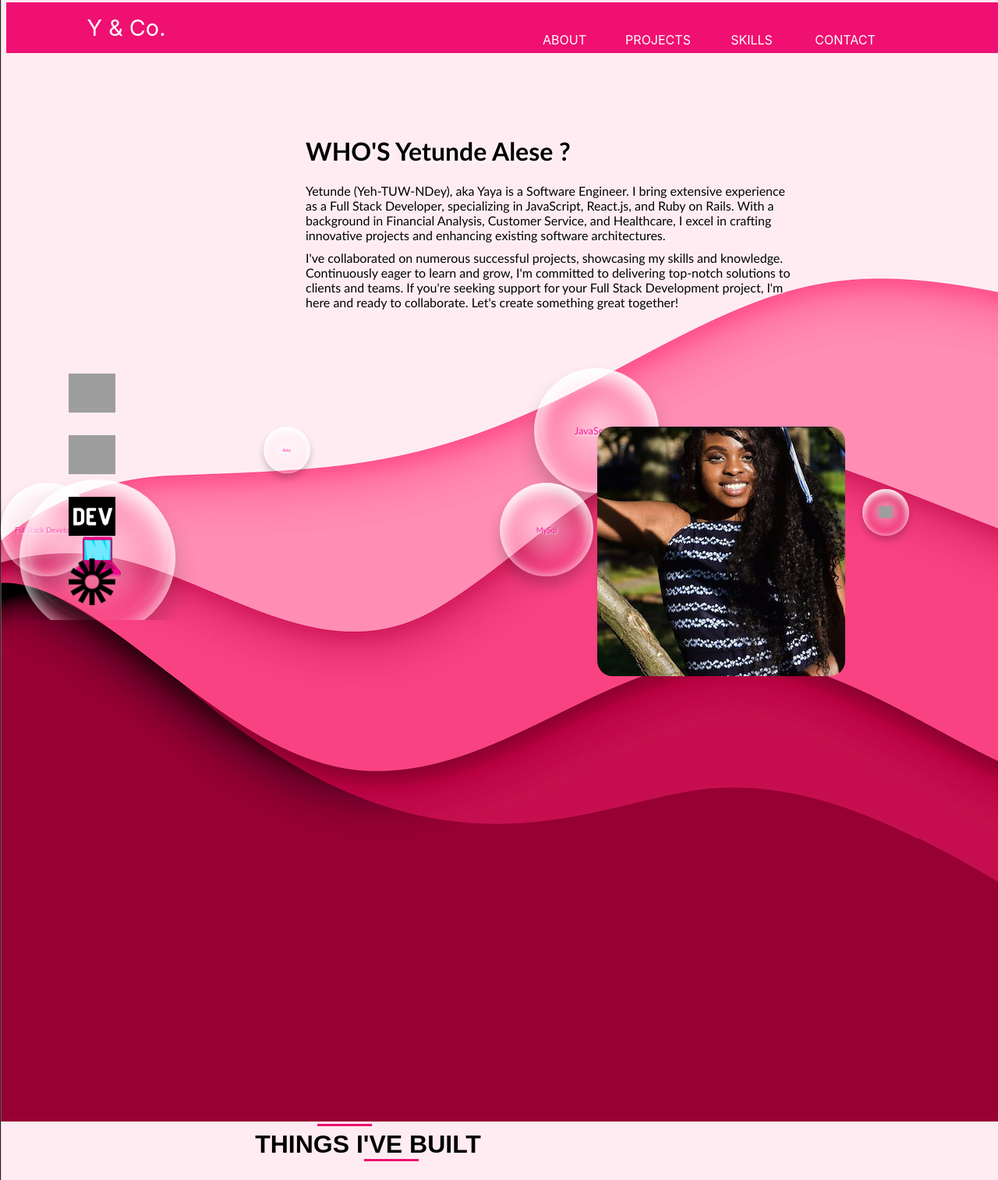
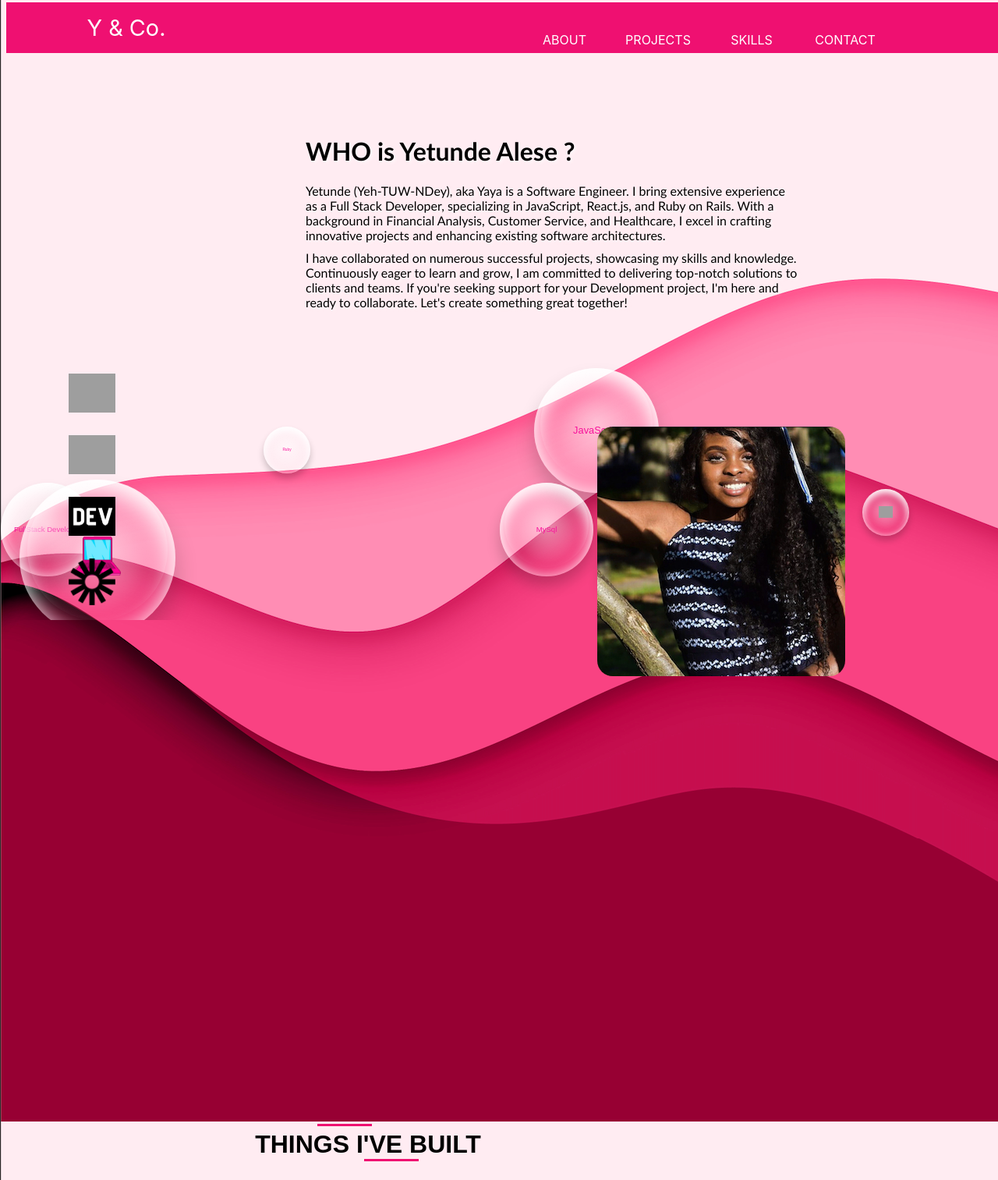
Before and after one commit to yaalese1/Portfolio, a website with bundled scripts: page yetunde_alese/dist/index.html in a window 1280 px wide. Shown: the part 5-1518 px from the top of the page at 78% size. Built offline with nearby package versions, Linux system fonts and the light colour scheme; grey boxes are pictures that could not be loaded; files whose address does not match are found by name; a web font is replaced by a local one.

Commit message:
clean up

```diff
--- a/yetunde_alese/dist/index.html
+++ b/yetunde_alese/dist/index.html
@@ -22,7 +22,21 @@
 <div class="message-container">
   <p>"Oops, it looks like our website is camera shy on mobile! We're working on getting it dressed up for smaller screens too. Stay tuned and visit us on desktop for now! </p>
 </div>
-
+<div id="background-wrap" class="bubbles">
+  <div class="bubble x1"><span>FullStack Developer</span></div>
+  <div class="bubble x2"><span>DevOps</span></div>
+  <div class="bubble x3"><span><img class="main-repo" id="main-repo-button" src="https://cdn.jsdelivr.net/gh/devicons/devicon/icons/github/github-original-wordmark.svg"/></span></div>
+  <div class="bubble x4"><span>Ruby</span></div>
+  <div class="bubble x5"><span>React.js</span></div>
+  <div class="bubble x6"><span>JavaScript</span></div>
+  <div class="bubble x7"><span>Developer</span></div>
+  <div class="bubble x13"><span><img class="linkedin" id="linkedin-button" src ="laptop.png"/></span></div>
+  <div class="bubble x9"><span>Women Who Code </span></div>
+  <div class="bubble x10"><span>Bootstrap</span></div>
+  <div class="bubble x11"><span>MySql</span></div>
+  <div class="bubble x12"><span>postgres</span></div>
+  <div class="bubble x8"><span><img class="linkedin" id="linkedin-button" src ="https://cdn.jsdelivr.net/gh/devicons/devicon/icons/linkedin/linkedin-plain.svg"/></span></div>
+</div>
 <body class= "body">
   <div class="web-app">
   <div class="y-container" id="home">
@@ -53,7 +67,7 @@
       <div class="navbar">
         <div class="container">
           <div class="logo">
-            <a href="home">Y & Co. </a>
+            <a href="/.">Y & Co. </a>
           </div>
           <div class="main_list" id="mainListDiv">
             <ul>
@@ -73,6 +87,7 @@
         </div>
       </div>
     </nav>
+
     <div id="mainListDiv">
     </div>
 
@@ -96,28 +111,14 @@
   </div>
 </div>
 <div class ="section" id="about">
-    <div id="background-wrap" class="bubbles">
-      <div class="bubble x1"><span>FullStack Developer</span></div>
-      <div class="bubble x2"><span>DevOps</span></div>
-      <div class="bubble x3"><span><img class="main-repo" id="main-repo-button" src="https://cdn.jsdelivr.net/gh/devicons/devicon/icons/github/github-original-wordmark.svg"/></span></div>
-      <div class="bubble x4"><span>Ruby</span></div>
-      <div class="bubble x5"><span>React.js</span></div>
-      <div class="bubble x6"><span>JavaScript</span></div>
-      <div class="bubble x7"><span>Developer</span></div>
-      <div class="bubble x13"><span><img class="linkedin" id="linkedin-button" src ="laptop.png"/></span></div>
-      <div class="bubble x9"><span>Women Who Code </span></div>
-      <div class="bubble x10"><span>Bootstrap</span></div>
-      <div class="bubble x11"><span>MySql</span></div>
-      <div class="bubble x12"><span>postgres</span></div>
-      <div class="bubble x8"><span><img class="linkedin" id="linkedin-button" src ="https://cdn.jsdelivr.net/gh/devicons/devicon/icons/linkedin/linkedin-plain.svg"/></span></div>
-    </div>
+
     <h1>
-      WHO'S Yetunde Alese ?
+      WHO is Yetunde Alese ?
     </h1>
     <div class="paragraph1">
     Yetunde (Yeh-TUW-NDey), aka Yaya is a Software Engineer. I bring extensive experience as a Full Stack Developer, specializing in JavaScript, React.js, and Ruby on Rails. With a background in Financial Analysis, Customer Service, and Healthcare, I excel in crafting innovative projects and enhancing existing software architectures.
     </div>
-    I've collaborated on numerous successful projects, showcasing my skills and knowledge. Continuously eager to learn and grow, I'm committed to delivering top-notch solutions to clients and teams. If you're seeking support for your Full Stack Development project, I'm here and ready to collaborate. Let's create something great together!
+    I have collaborated on numerous successful projects, showcasing my skills and knowledge. Continuously eager to learn and grow, I am committed to delivering top-notch solutions to clients and teams. If you're seeking support for your Development project, I'm here and ready to collaborate. Let's create something great together!
   </div>
   <div class="personal-photo-container">
     <img src= 'personalphoto.png' alt="img" class="src">
@@ -233,7 +234,7 @@
       </div>
   </div>
   <div class="title" id="contact">
-    <h1 class="title">Contact me here</h1>
+    <h1 class="title">Contact Me here</h1>
   </div>
 
   <div id="contact-container">
```
Also changed, not shown: yetunde_alese/public/apple-touch-icon.png (added).
